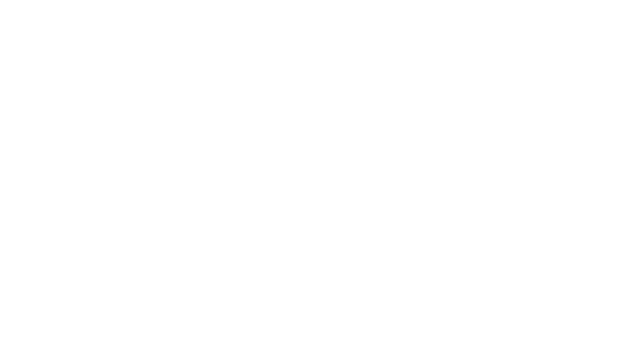
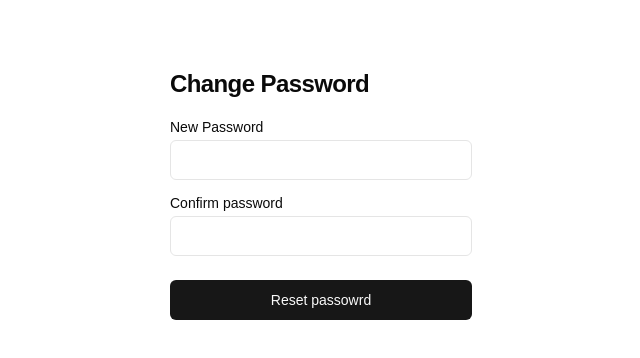
Before and after one commit to y-yudai/next-supabase-starter, a Next.js app: page /m/settings/change-password in a window 1280 px wide. Shown: the top 358 px of the page, without its empty margins (319-959 px from the left). Built offline with nearby package versions, Linux system fonts and the light colour scheme.

Commit message:
add: change password form

```diff
--- a/src/app/m/settings/change-password/page.client.tsx
+++ b/src/app/m/settings/change-password/page.client.tsx
@@ -1,11 +1,53 @@
 "use client"
 
-import { useEffect, useState } from "react"
+import { useState } from "react"
+import { useRouter } from 'next/navigation'
+
+import {
+  Card,
+  CardContent,
+  CardFooter,
+  CardHeader,
+  CardTitle,
+} from "@/components/ui/card"
+import { Button } from "@/components/ui/button"
+import { Input } from "@/components/ui/input"
+import { Label } from "@/components/ui/label"
 
 export default function PageClient() {
+  /* 新しいパスワード */
+  const [newPassword, setNewPassword] = useState("")
+  /* 確認用パスワード */
+  const [confirmPassword, setConfirmPassword] = useState("")
+
+  /* パスワード変更処理 */
+  const changePassword = async () => {
+  }
 
   return (
-    <div>
-    </div>
-  );
+    <main className="mx-auto max-w-screen-md flex justify-center mt-12">
+      <div className="w-[350px]">
+        <CardHeader>
+          <CardTitle>Change Password</CardTitle>
+        </CardHeader>
+        <CardContent>
+          <form>
+            <div className="grid w-full items-center gap-4">
+              <div className="flex flex-col space-y-1.5">
+                <Label htmlFor="newPassword">New Password</Label>
+                <Input id="newPassword" value={newPassword} onChange={(e) => setNewPassword(e.target.value)} placeholder="" />
+              </div>
+              <div className="flex flex-col space-y-1.5">
+                <Label htmlFor="confirmPassword">Confirm password</Label>
+                <Input id="confirmPassword" value={confirmPassword} onChange={(e) => setConfirmPassword(e.target.value)} placeholder="" />
+              </div>
+            </div>
+          </form>
+        </CardContent>
+        <CardFooter className="flex flex-col">
+          <Button className='w-full' onClick={changePassword} > Reset passowrd</Button>
+        </CardFooter>
+      </div>
+    </main>
+  )
 }
```
